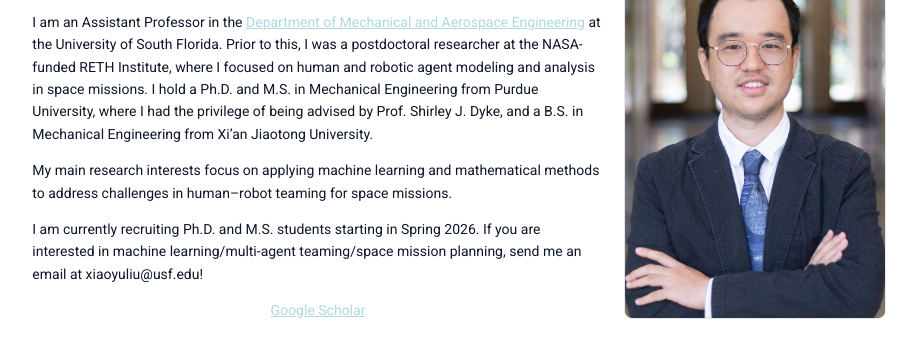
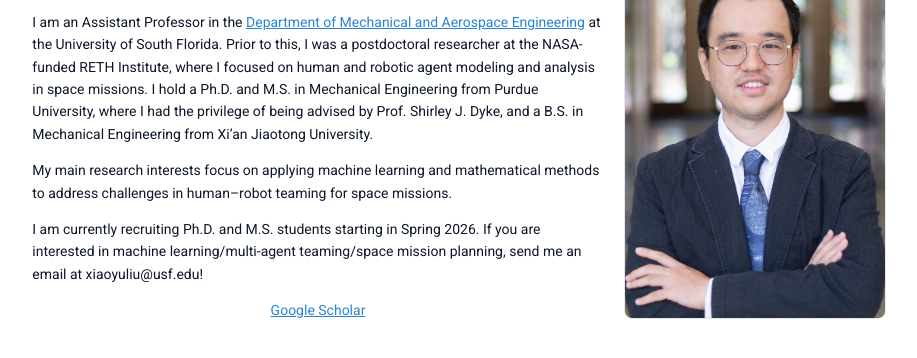
Before and after one commit to xiaoyuliu-space/xiaoyuliu-space.github.io, a plain HTML site: page index.html in a window 1280 px wide. Shown: the part 94-452 px from the top of the page, without its empty margins (181-1098 px from the left). Drawn offline with Linux system fonts and the light colour scheme.

Commit message:
Update index.html

```diff
--- a/index.html
+++ b/index.html
@@ -55,7 +55,7 @@
           Xiaoyu Liu
         </h1>
         <p class="text-md">
-          I am an Assistant Professor in the <a href="https://www.usf.edu/engineering/me/people/index.aspx#:~:text=Thin%20Film%20Technology-,Xiaoyu%20Liu,-Assistant%20Professor" style="color: lightblue;">Department of Mechanical and Aerospace Engineering</a> at the University of South Florida. Prior to this, I was a postdoctoral researcher at the NASA-funded RETH Institute, where I focused on human and robotic agent modeling and analysis in space missions. I hold a Ph.D. and M.S. in Mechanical Engineering from Purdue University, where I had the privilege of being advised by Prof. Shirley J. Dyke, and a B.S. in Mechanical Engineering from Xi’an Jiaotong University.
+          I am an Assistant Professor in the <a href="https://www.usf.edu/engineering/me/people/index.aspx#:~:text=Thin%20Film%20Technology-,Xiaoyu%20Liu,-Assistant%20Professor" style="color:#2984D1;">Department of Mechanical and Aerospace Engineering</a> at the University of South Florida. Prior to this, I was a postdoctoral researcher at the NASA-funded RETH Institute, where I focused on human and robotic agent modeling and analysis in space missions. I hold a Ph.D. and M.S. in Mechanical Engineering from Purdue University, where I had the privilege of being advised by Prof. Shirley J. Dyke, and a B.S. in Mechanical Engineering from Xi’an Jiaotong University.
         </p>
         <p class="text-md">
           My main research interests focus on applying machine learning and mathematical methods to address challenges in human–robot teaming for space missions.
@@ -64,7 +64,7 @@
           I am currently recruiting Ph.D. and M.S. students starting in Spring 2026. If you are interested in machine learning/multi-agent teaming/space mission planning, send me an email at xiaoyuliu@usf.edu!
         </p>
         <p style="text-align: center; margin: 0 0 12px 0;">
-          <a href="https://scholar.google.com/citations?hl=en&user=Uo2HX8oAAAAJ&view_op=list_works&sortby=pubdate" style="color: lightblue;">Google Scholar</a>
+          <a href="https://scholar.google.com/citations?hl=en&user=Uo2HX8oAAAAJ&view_op=list_works&sortby=pubdate" style="color:#2984D1;">Google Scholar</a>
         </p>
       </div>
 
```
